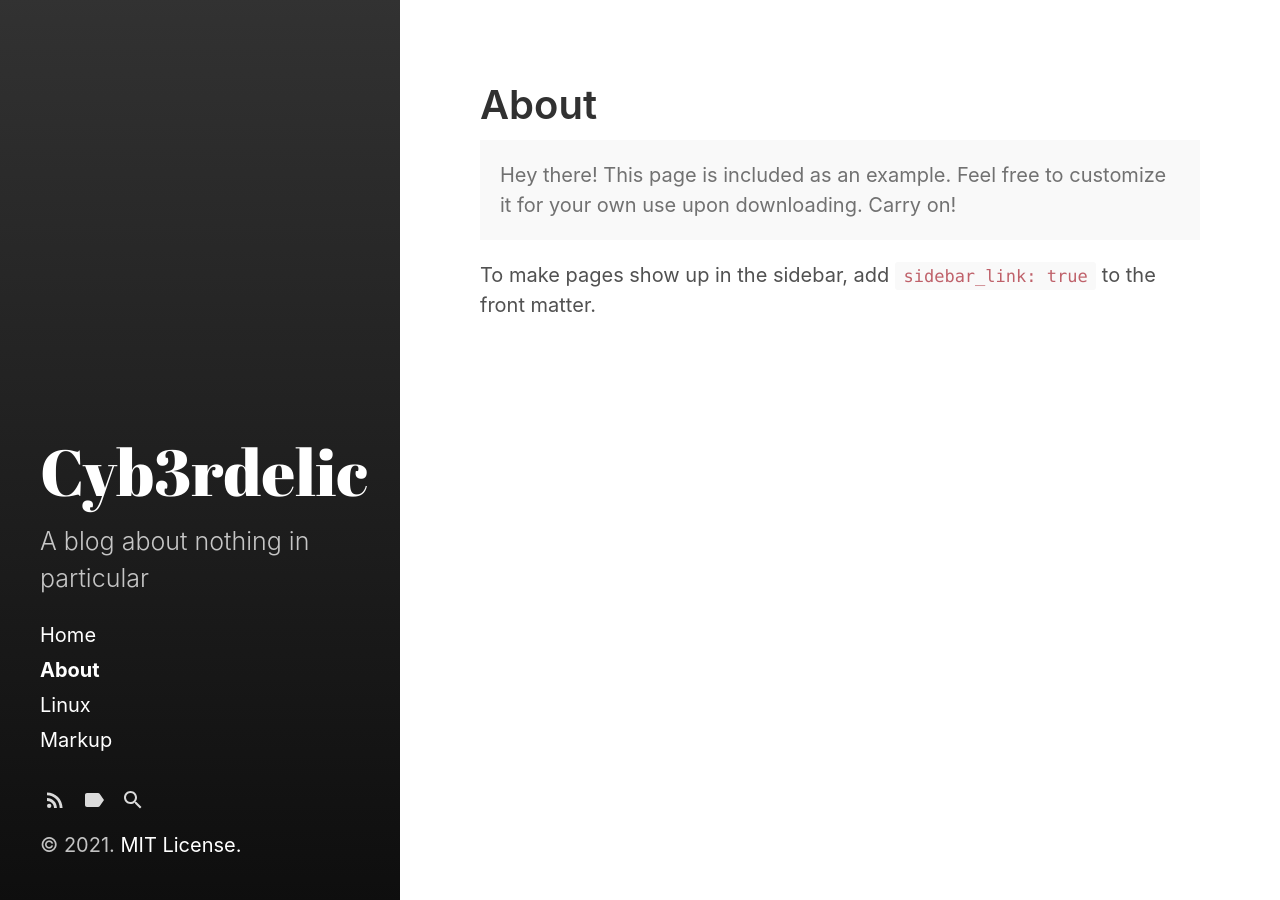
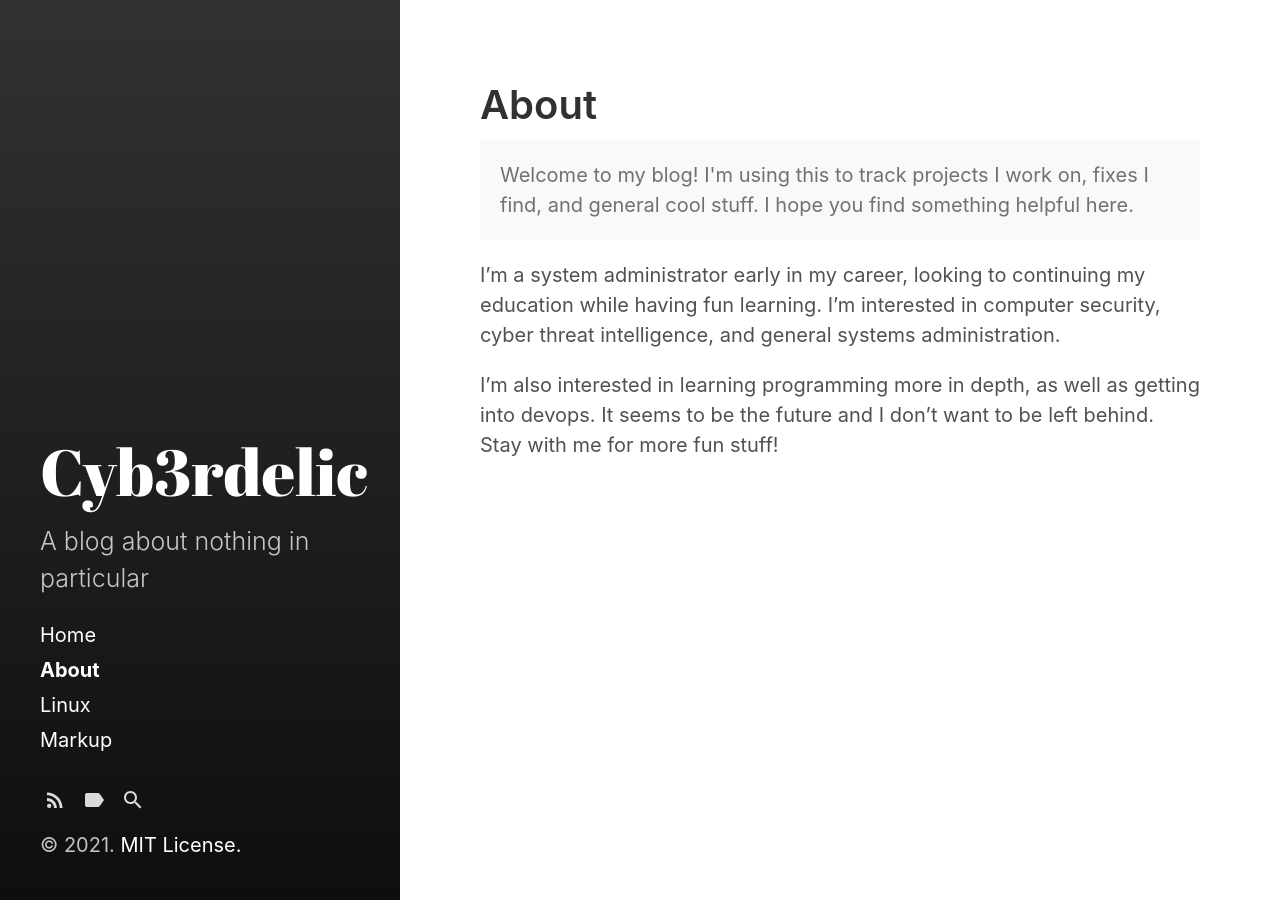
Before and after one commit to cyb3rdelic/cyb3rdelic.github.io, a Jekyll site: the page built from about.md, in a window 1280 px wide. Built offline with Jekyll 4.4.1, drawn with Linux system fonts in a browser that asks for light colours.

Commit message:
Add about page

```diff
--- a/about.md
+++ b/about.md
@@ -5,9 +5,9 @@ sidebar_link: true
 ---
 
 <p class="message">
-  Hey there! This page is included as an example. Feel free to customize it
-  for your own use upon downloading. Carry on!
+Welcome to my blog! I'm using this to track projects I work on, fixes I find, and general cool stuff. I hope you find something helpful here.
 </p>
 
-To make pages show up in the sidebar, add `sidebar_link: true` to the front
-matter.
+I'm a system administrator early in my career, looking to continuing my education while having fun learning. I'm interested in computer security, cyber threat intelligence, and general systems administration.
+
+I'm also interested in learning programming more in depth, as well as getting into devops. It seems to be the future and I don't want to be left behind. Stay with me for more fun stuff!
```
Also changed, not shown: 1 other file.
